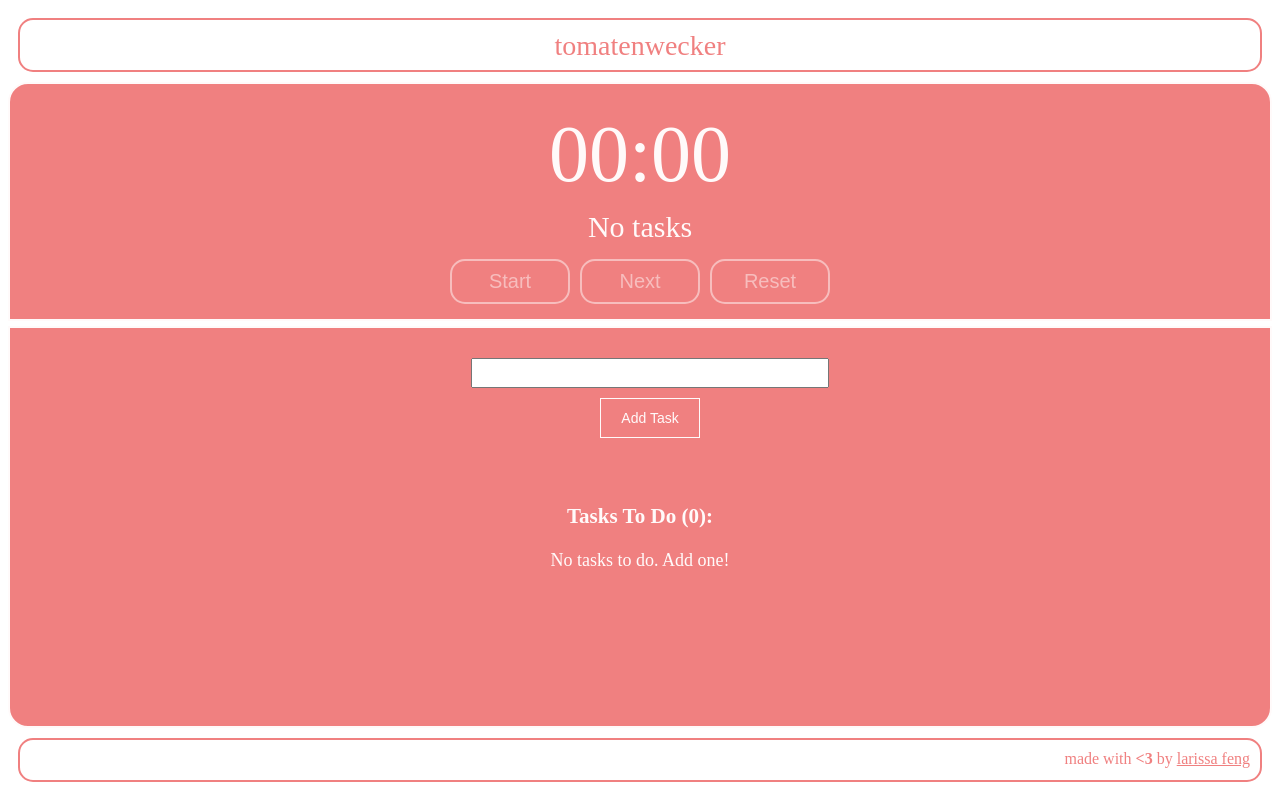
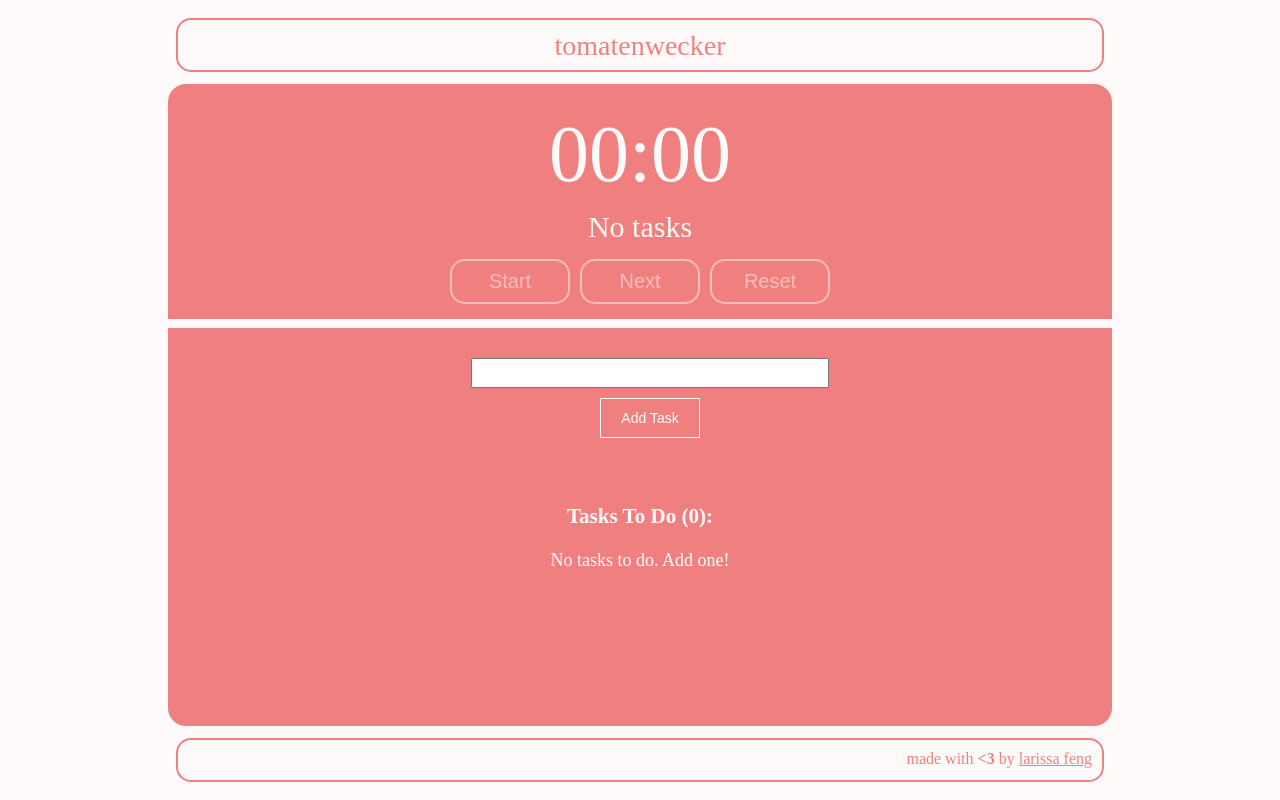
Before and after one commit to mondayrain/tomatenwecker, a React (Create React App) app: page / in a window 1280 px wide. Built offline with nearby package versions, Linux system fonts and the light colour scheme.

Commit message:
Limit width to 75% of the screen

```diff
--- a/src/App.css
+++ b/src/App.css
@@ -1,15 +1,23 @@
 html {
   padding: 0;
   margin: 0;
+  background-color: snow;
+}
+
+.AppWrapper {
+  display: flex;
+  flex-direction: column;
+  height: 98vh;
 }
 
 .App {
-  height: 98vh;
-
   display: flex;
   flex-direction: column;
+  flex: 1;
 
-  margin-bottom: 5px;
+  width: 75%;
+
+  margin: auto;
 }
 
 .Title {
--- a/src/App.js
+++ b/src/App.js
@@ -5,10 +5,12 @@ import Pomodoro from "./components/pomodoro";
 
 function App() {
   return (
-    <div className="App">
-      <Title>tomatenwecker</Title>
-      <Pomodoro />
-      <Footer />
+    <div className="AppWrapper">
+      <div className="App">
+        <Title>tomatenwecker</Title>
+        <Pomodoro />
+        <Footer />
+      </div>
     </div>
   );
 }
```
Also changed, not shown: 1 other file (tests, documents, lock files or other folders).
